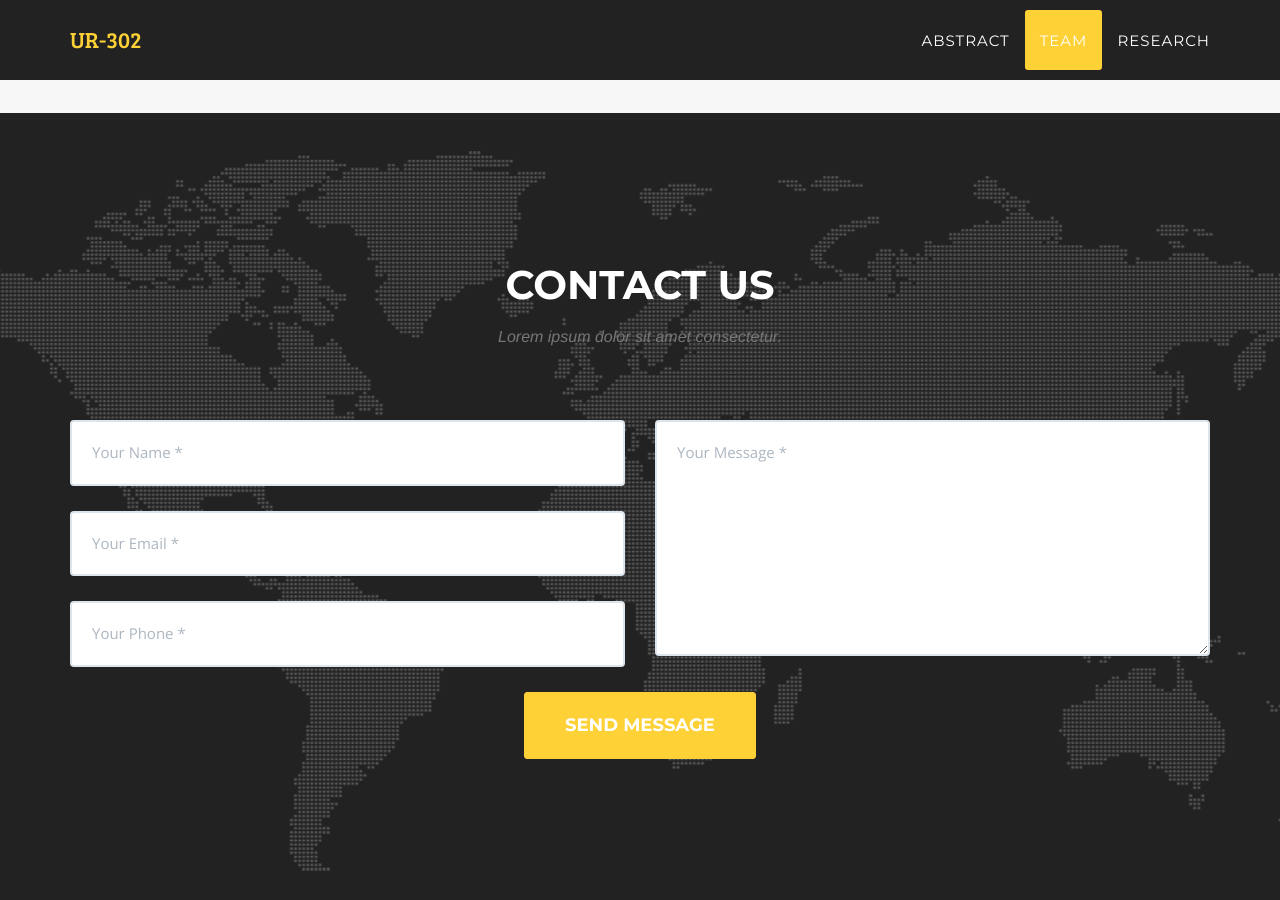
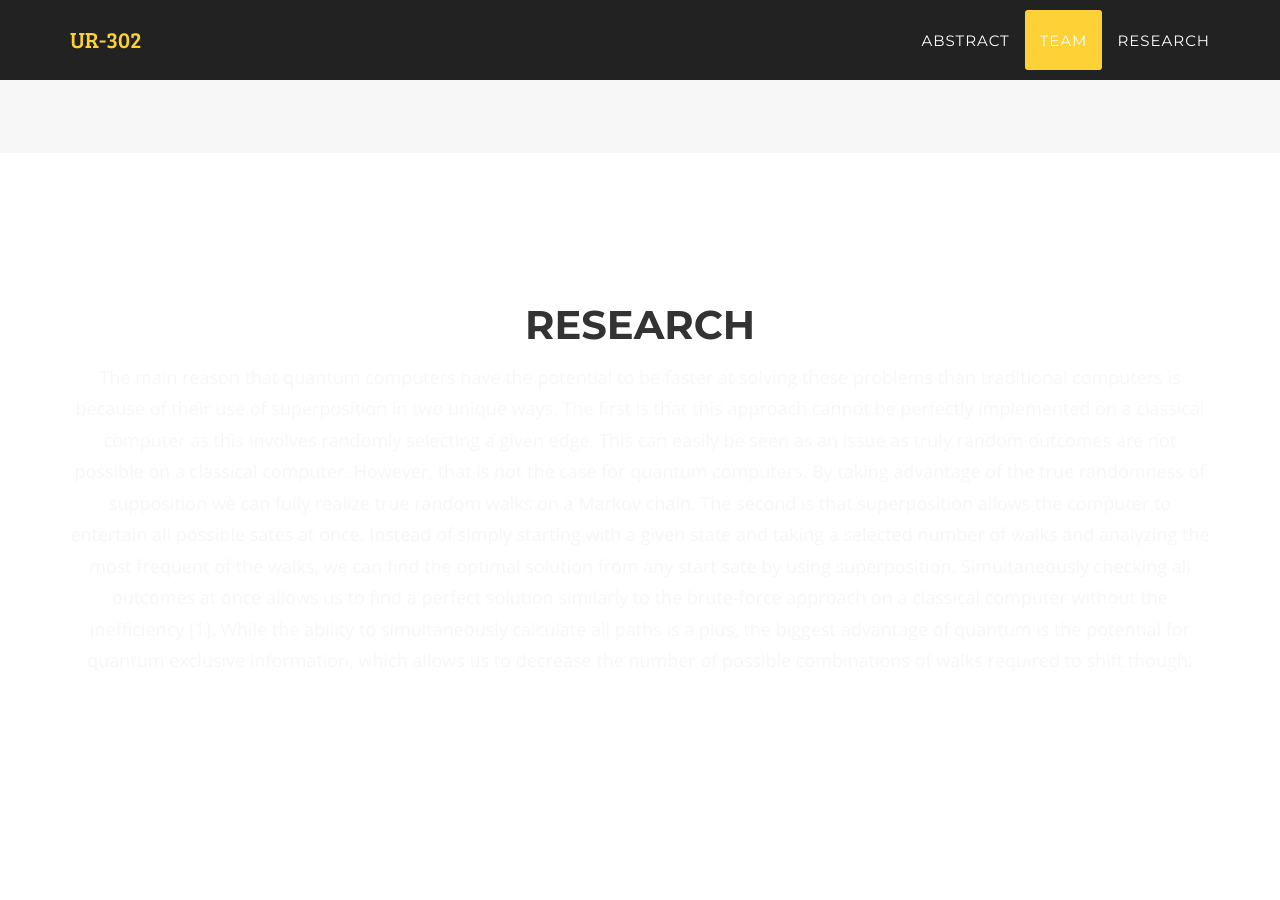
Before and after one commit to Javamorris/Javamorris.github.io, a Jekyll site: the page built from index.html, in a window 1280 px wide and 900 px high, scrolled down 2303 px. Built offline with Jekyll 4.4.1, drawn with Linux system fonts in a browser that asks for light colours; some web fonts are replaced; after the commit the page ends 3141 px from its top, so only the background shows below that; some of the changed text lies outside the part shown.

Commit message:
Update All Text

```diff
--- a/_includes/header.html
+++ b/_includes/header.html
@@ -25,7 +25,7 @@
                         <a class="page-scroll" href="#team">Team</a>
                     </li>
                     <li>
-                        <a class="page-scroll" href="#contact">Research</a>
+                        <a class="page-scroll" href="#research">Research</a>
                     </li>
                 </ul>
             </div>
@@ -38,9 +38,9 @@
     <header>
         <div class="container">
             <div class="intro-text">
-                <div class="intro-lead-in">Welcome To Our Studio!</div>
-                <div class="intro-heading">It's Nice To Meet You</div>
-                <a href="#services" class="page-scroll btn btn-xl">Tell Me More</a>
+                <div class="intro-heading">Quantum Walks</div>
+                <div class="intro-lead-in">Using Quantum Computing to Determine the Optimal Path on Cascading Graphs</div>
+                <a href="#abstract" class="page-scroll btn btn-xl">Learn More</a>
             </div>
         </div>
     </header>
--- a/_includes/research.html
+++ b/_includes/research.html
@@ -4,33 +4,11 @@
         <div class="row">
             <div class="col-lg-12 text-center">
                 <h2 class="section-heading">Research</h2>
-                    <h3 class="section-subheading text-muted">Lorem ipsum dolor sit amet consectetur.</h3>
+                <p class="text-base">The main reason that quantum computers have the potential to be faster at solving these problems than traditional computers is because of their use of superposition in two unique ways. The first is that this approach cannot be perfectly implemented on a classical computer as this involves randomly selecting a given edge. This can easily be seen as an issue as truly random outcomes are not possible on a classical computer. However, that is not the case for quantum computers. By taking advantage of the true randomness of supposition we can fully realize true random walks on a Markov chain.  The second is that superposition allows the computer to entertain all possible sates at once. Instead of simply starting with a given state and taking a selected number of walks and analyzing the most frequent of the walks, we can find the optimal solution from any start sate by using superposition. Simultaneously checking all outcomes at once allows us to find a perfect solution  similarly to the brute-force approach on a classical computer without the inefficiency [1]. While the ability to simultaneously calculate all paths is a plus, the biggest advantage of quantum is the potential for quantum exclusive information, which allows us to decrease the number of possible combinations of walks required to shift though.</p>
             </div>
         </div>
         <div class="row text-center">
             <div class="col-md-4">
-                    <span class="fa-stack fa-4x">
-                        <i class="fa fa-circle fa-stack-2x text-primary"></i>
-                        <i class="fa fa-shopping-cart fa-stack-1x fa-inverse"></i>
-                    </span>
-                    <h4 class="service-heading">E-Commerce</h4>
-                    <p class="text-muted">Lorem ipsum dolor sit amet, consectetur adipisicing elit. Minima maxime quam architecto quo inventore harum ex magni, dicta impedit.</p>
-                </div>
-                <div class="col-md-4">
-                    <span class="fa-stack fa-4x">
-                        <i class="fa fa-circle fa-stack-2x text-primary"></i>
-                        <i class="fa fa-laptop fa-stack-1x fa-inverse"></i>
-                    </span>
-                    <h4 class="service-heading">Responsive Design</h4>
-                    <p class="text-muted">Lorem ipsum dolor sit amet, consectetur adipisicing elit. Minima maxime quam architecto quo inventore harum ex magni, dicta impedit.</p>
-                </div>
-                <div class="col-md-4">
-                    <span class="fa-stack fa-4x">
-                        <i class="fa fa-circle fa-stack-2x text-primary"></i>
-                        <i class="fa fa-lock fa-stack-1x fa-inverse"></i>
-                    </span>
-                    <h4 class="service-heading">Web Security</h4>
-                    <p class="text-muted">Lorem ipsum dolor sit amet, consectetur adipisicing elit. Minima maxime quam architecto quo inventore harum ex magni, dicta impedit.</p>
             </div>
         </div>
     </div>
--- a/_layouts/default.html
+++ b/_layouts/default.html
@@ -9,7 +9,7 @@
     {% include header.html %}
     {% include abstract.html %}
     {% include team.html %}
-    {% include contact.html %}
+    {% include research.html %}
     {% include js.html %}
 
     </body>
```
Lines whose indentation alone changed are shown as unchanged.
